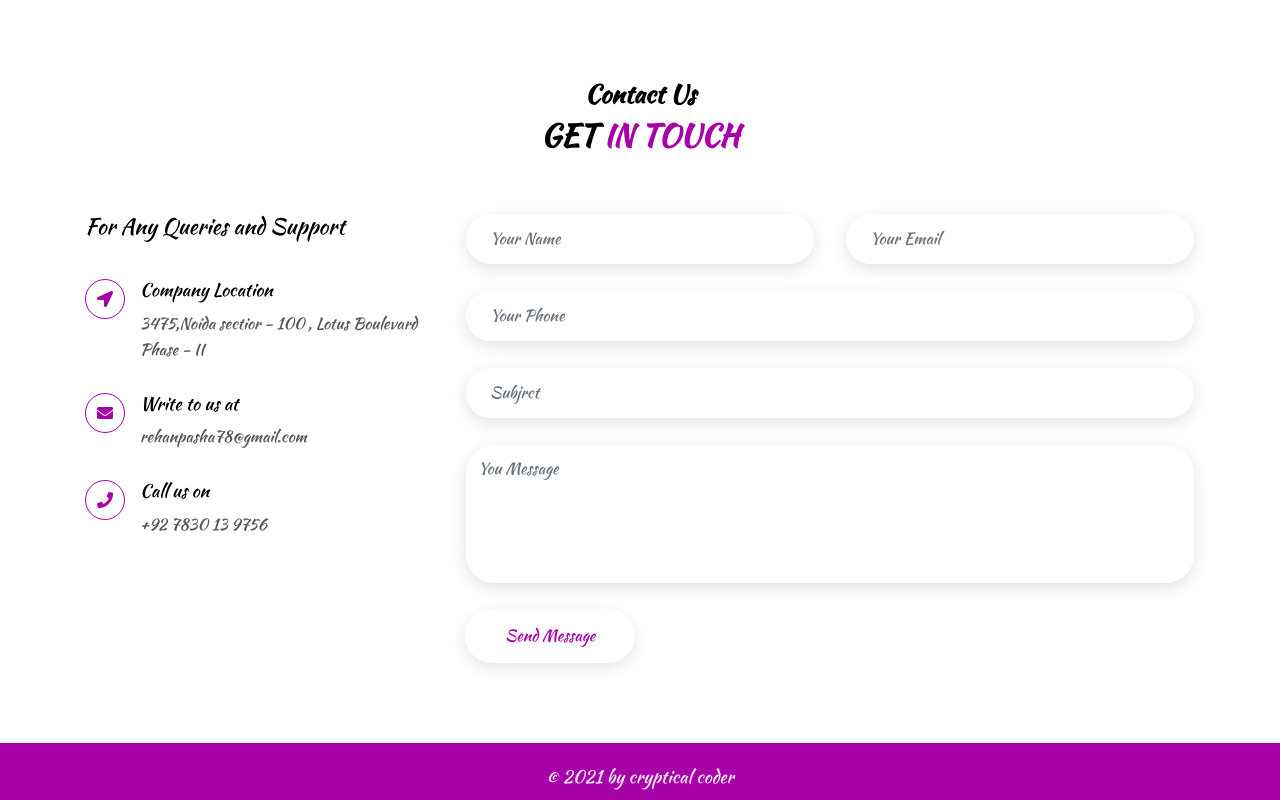
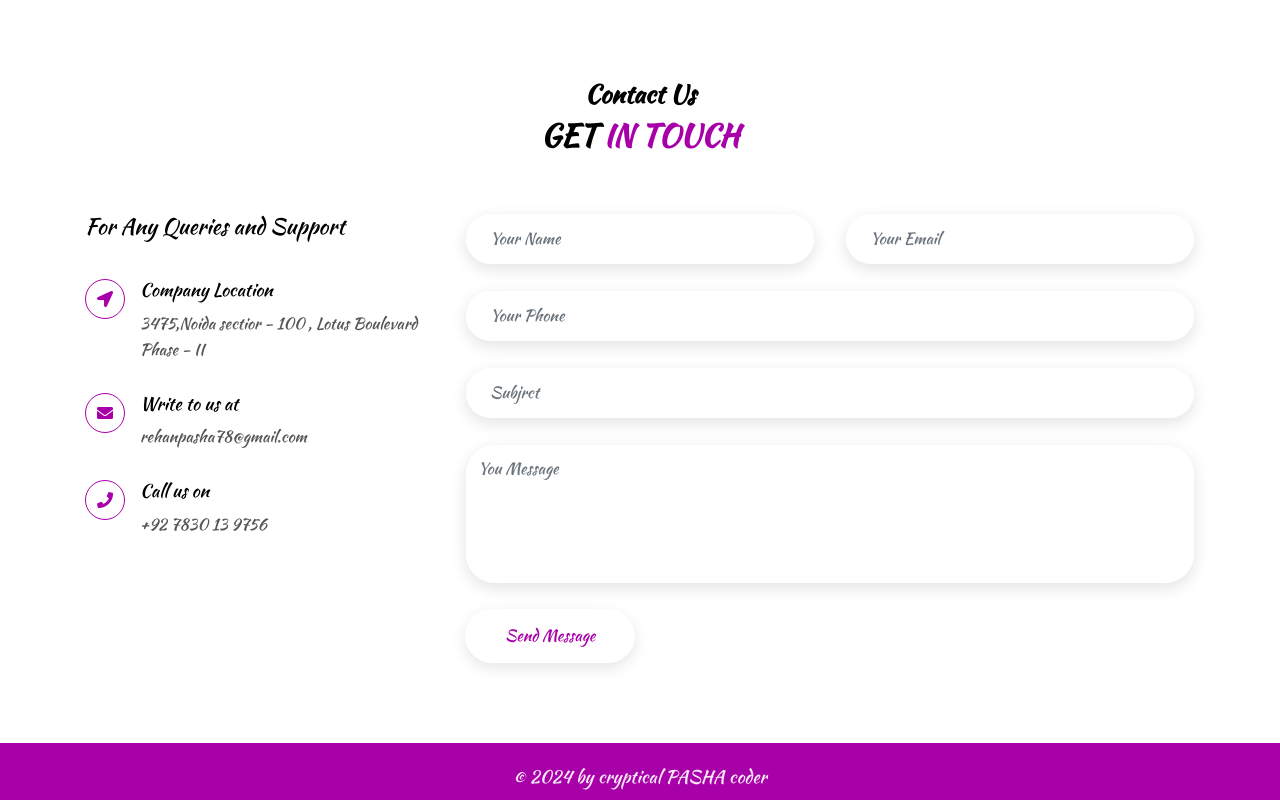
Before and after one commit to aliarman9600/Complete-Responsive-Parallax-Portfolio-Website-Using-HTML-CSS-And-JavaScript---Bootstrap, a plain HTML site: page index.html in a window 1280 px wide. Shown: the part 5673-6473 px from the top of the page. Drawn offline with nearby package versions, Linux system fonts and the light colour scheme; a script that the page names is missing.

Commit message:
update thecode

```diff
--- a/index.html
+++ b/index.html
@@ -812,7 +812,7 @@
         <div class="container">
             <div class="row">
                 <div class="col-lg-12">
-                    <p class="copyright-text">&copy; 2021 by cryptical coder</p>
+                    <p class="copyright-text">&copy; 2024 by cryptical PASHA coder</p>
                 </div>
             </div>
         </div>
```
